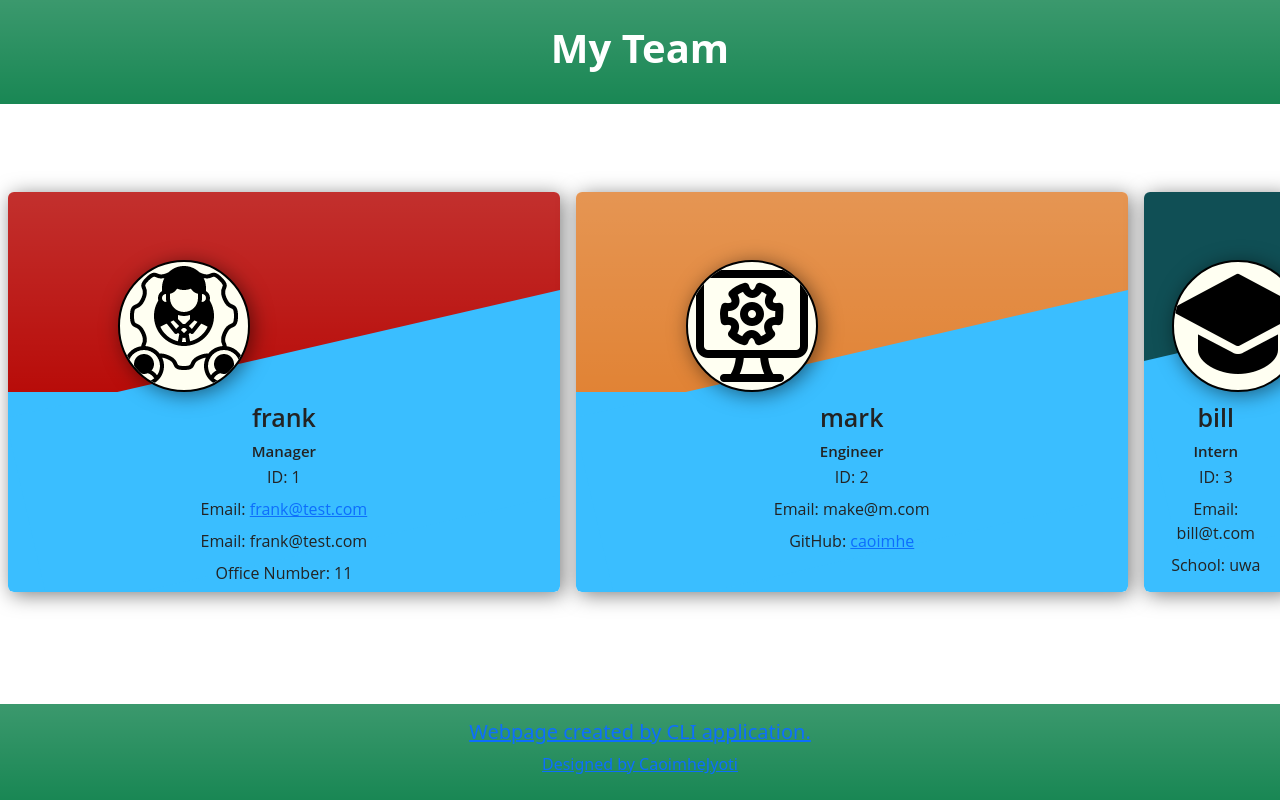
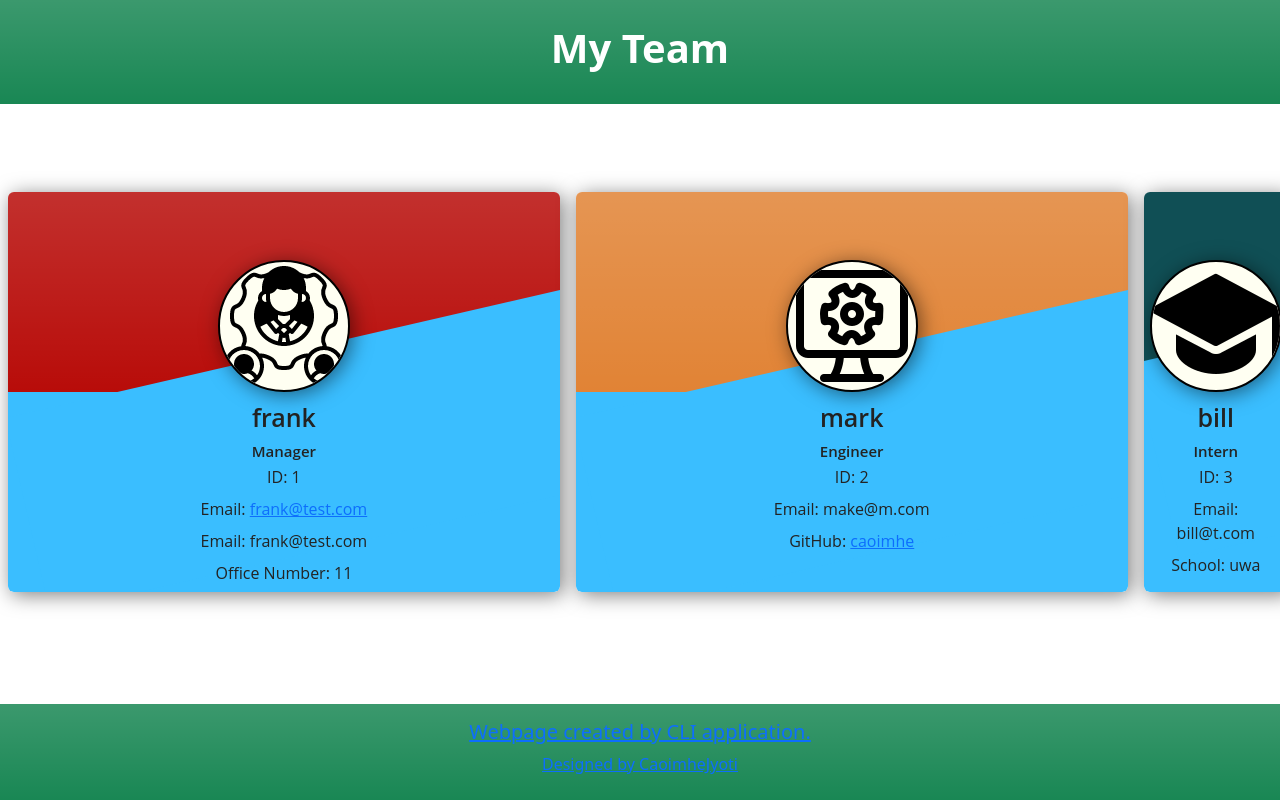
Before and after one commit to caoimhejyoti/team-profile-creator, a website: page Development_templates/test.html in a window 1280 px wide. Drawn offline with nearby package versions, Linux system fonts and the light colour scheme.

Commit message:
resolving positioning and reactive bugs

```diff
--- a/public/style.css
+++ b/public/style.css
@@ -2,6 +2,14 @@ p{
   margin-bottom: 0.5rem;
 }
 
+footer{
+  z-index:99999;
+
+}
+
+main{
+  z-index:-1;
+}
 
 #team-cards{
   display: flex;
@@ -20,6 +28,7 @@ p{
     height:400px;
     border:none;
     margin: 0.5rem;
+    padding: 0;
     box-shadow: 3px 3px 20px rgba(0, 0, 0, 0.5);
   }
   .team-card .manager-stripe {
@@ -61,7 +70,7 @@ p{
     height:50%;
     border-radius:0 0 5px 5px;
     position: relative;
-    z-index: 9999;
+    z-index: 1;
   }
   .team-card .card-content::before {
       content: '';
@@ -74,9 +83,10 @@ p{
       z-index: -1;
       transform: rotate(-13deg);
   }
-/*
-  .team-card .profile-thumb-block{
+
+  /* .team-card .profile-thumb-block{
     position: absolute;
+    background: transparent;
     bottom: 5%;
     left: 50%;
   } */
@@ -84,15 +94,15 @@ p{
     border-radius: 50%;
     position: absolute;
     bottom: 50%;
-    left: 20%;
+    left: 50%;
     max-width: 200px;
     opacity: 1;
     box-shadow: 3px 3px 20px rgba(0, 0, 0, 0.5);
     border: 2px solid rgb(0, 0, 0);
     background: #fffff2;
-    /* -webkit-transform: translate(-50%, 0%); */
-    /* transform: translate(-50%, 0%);  */
-    z-index:99999;
+    -webkit-transform: translate(-50%, 0%);
+    transform: translate(-50%, 0%);
+    z-index:2;
   }
   .team-card h2 {
     margin: 0 0 5px;
```
